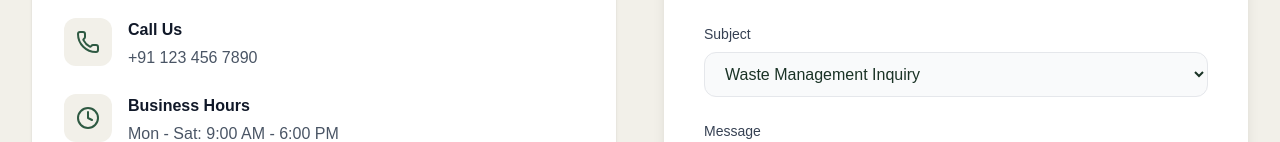
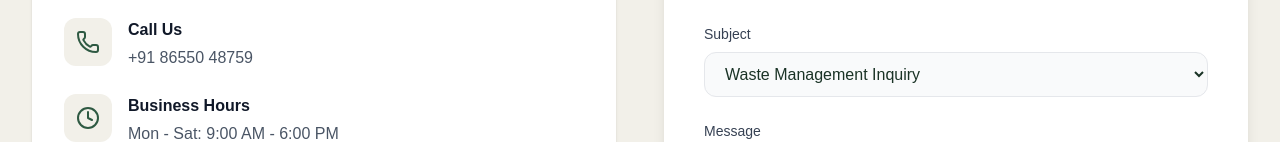
Before and after one commit to himanshYou2003/Servecity-Enviroment, a React (Vite) app: page /contact in a window 1280 px wide. Shown: the part 568-710 px from the top of the page. Built offline with nearby package versions, Linux system fonts and the light colour scheme.

Commit message:
first commit

```diff
--- a/src/pages/Contact.tsx
+++ b/src/pages/Contact.tsx
@@ -49,7 +49,7 @@ const ContactPage = () => {
                     </div>
                     <div>
                       <p className="font-semibold text-gray-900 mb-1">Call Us</p>
-                      <p className="text-gray-600">+91 123 456 7890</p>
+                      <p className="text-gray-600">+91 86550 48759</p>
                     </div>
                   </div>
 
```
